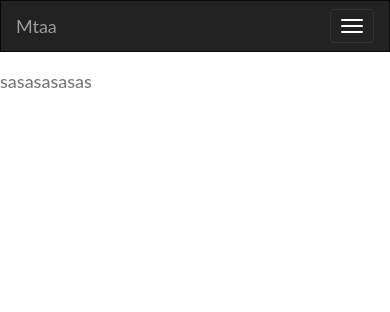
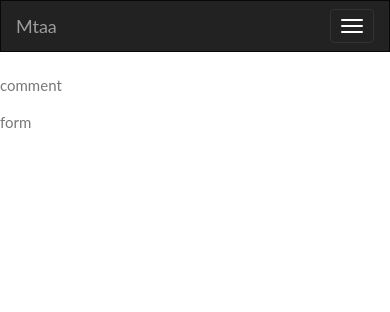
Before and after one commit to Fkaragu/Mtaa, a Django app: page /post/ in a window 390 px wide; the page is wider, and only the part inside the window is pictured. Shown: the top 312 px of that part. Run offline with Django 3.2, Linux system fonts and the light colour scheme; some libraries are stand-ins or nearby versions; some web fonts are replaced.

```diff
--- a/app/templates/post.html
+++ b/app/templates/post.html
@@ -1,5 +1,12 @@
 {% extends 'master/base.html' %}
 
 {% block content %}
-<h4>sasasasasas</h4>
+<div class="row">
+  <div class="col-md-7">
+  <p>comment</p>
+  </div>
+  <div class="col-md-5">
+  <p>form</p>
+  </div>
+</div>
 {% endblock %}
```
Also changed, not shown: app/models.py (+11 -0 lines).
